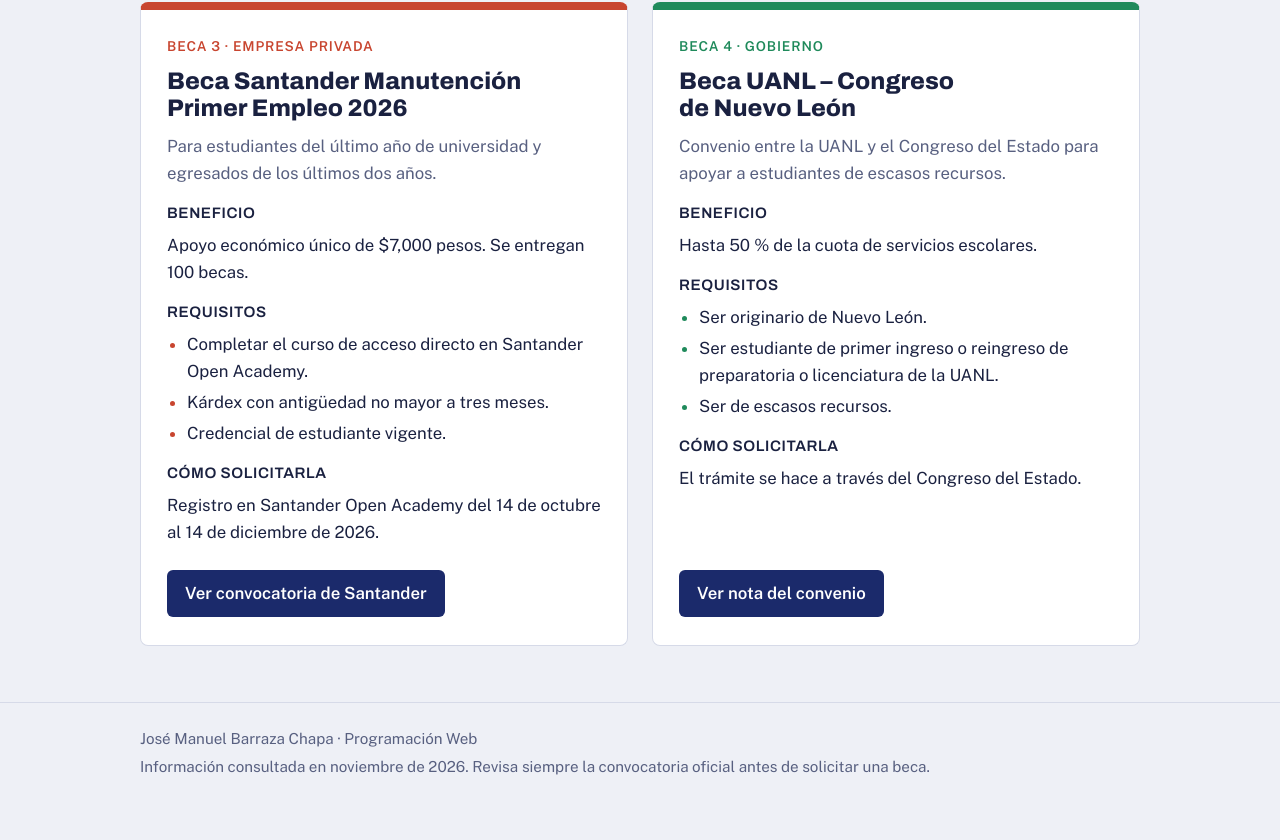
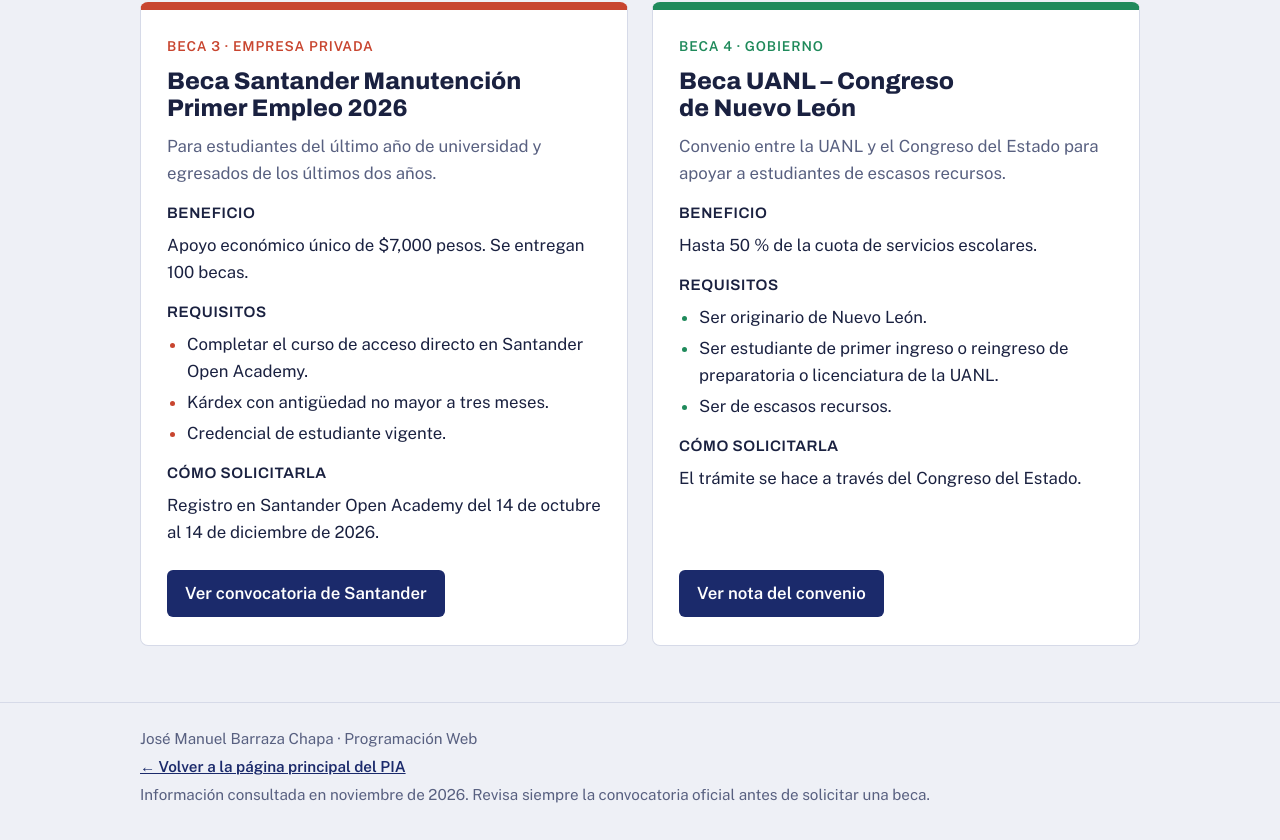
Before and after one commit to M3nny75/becas-progra, a plain HTML site: page index.html in a window 1280 px wide. Shown: the part 994-1834 px from the top of the page. Before the commit the page ends 1813 px from the top, so only its background shows below. Drawn offline with nearby package versions, Linux system fonts and the light colour scheme.

Commit message:
Agregar enlace de regreso al índice del PIA

```diff
--- a/estilos.css
+++ b/estilos.css
@@ -254,6 +254,8 @@ a:focus-visible {
   font-size: 0.95rem;
 }
 
+.pie a { color: var(--marino); font-weight: 600; }
+
 .pie .contenedor {
   display: flex;
   flex-direction: column;
--- a/index.html
+++ b/index.html
@@ -145,6 +145,7 @@
   <footer class="pie">
     <div class="contenedor">
       <p>José Manuel Barraza Chapa · Programación Web</p>
+      <p><a href="https://m3nny75.github.io/Pia-Progra-web/">&larr; Volver a la página principal del PIA</a></p>
       <p>Información consultada en noviembre de 2026. Revisa siempre la convocatoria oficial antes de solicitar una beca.</p>
     </div>
   </footer>
```
